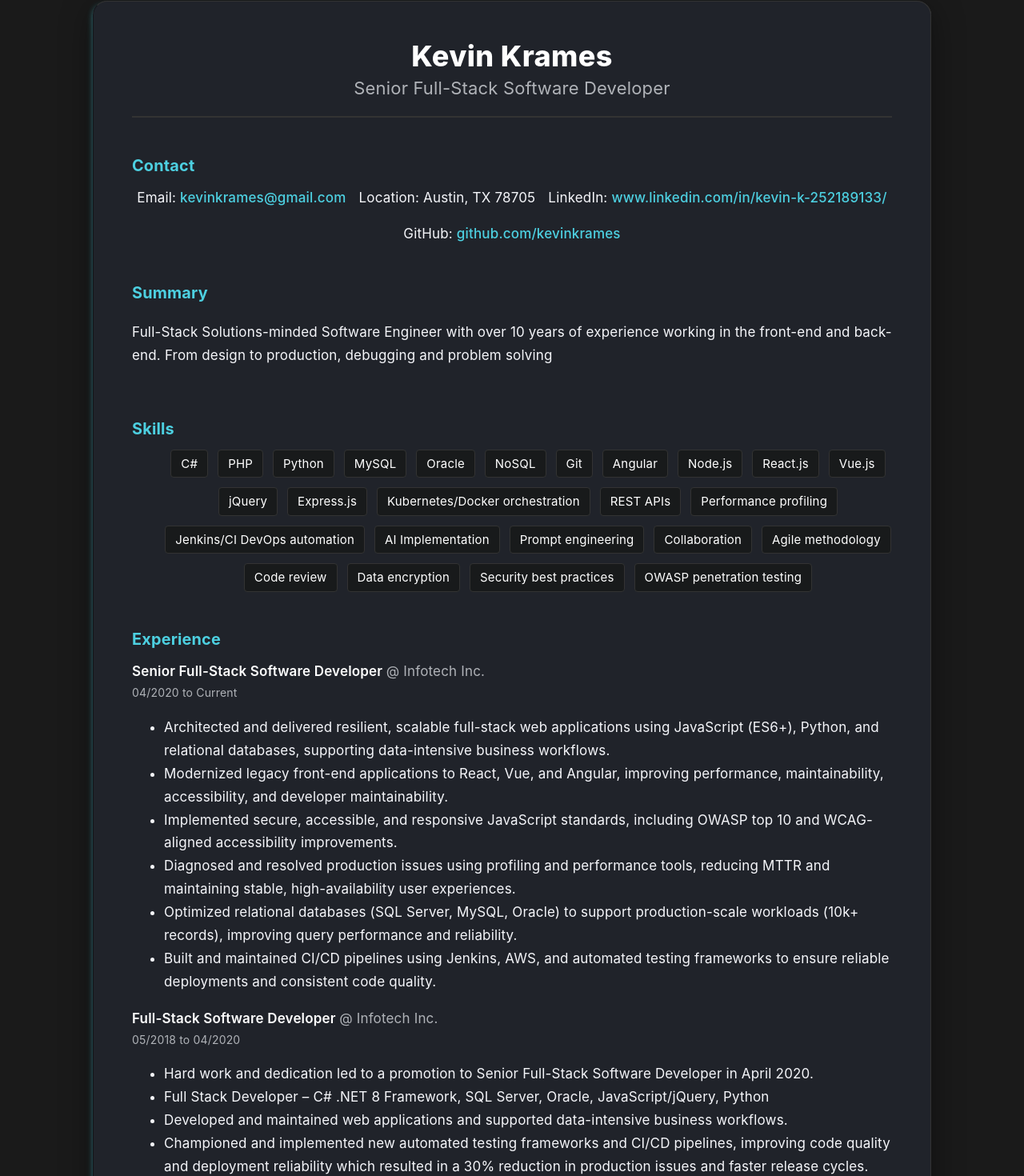
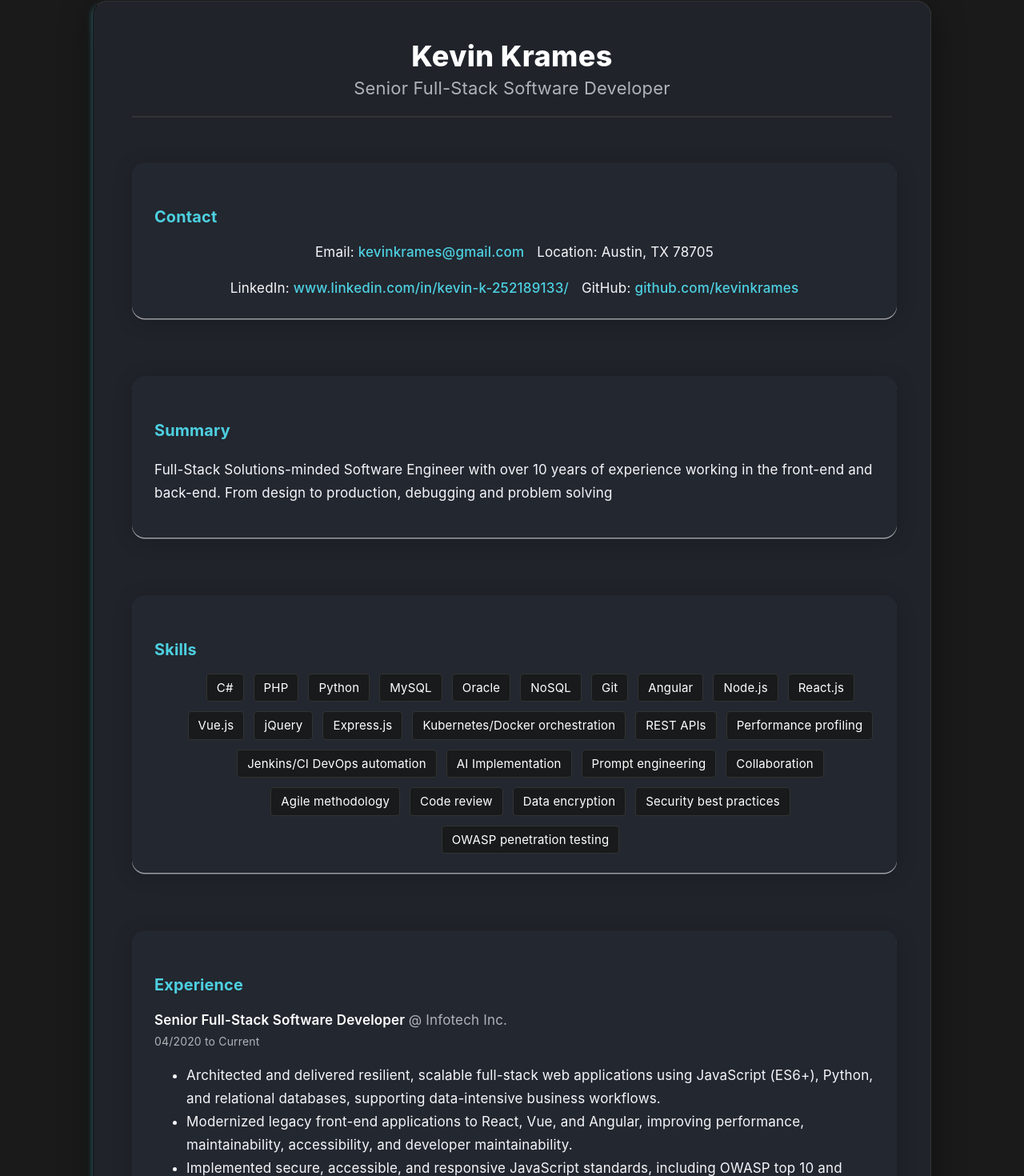
Before and after one commit to KevinKrames/KevinKrames, a React (Vite) app: page / in a window 1280 px wide. Shown: the part 168-1638 px from the top of the page at 80% size. Built offline with nearby package versions, Linux system fonts and the light colour scheme.

Commit message:
section resume

```diff
--- a/src/App.css
+++ b/src/App.css
@@ -524,16 +524,26 @@
 }
 
 /* Experience section */
-.resume-experience {
-  margin-bottom: 24px;
+/* Card/panel style for section separation */
+.resume-section-card {
+  background: var(--color-bg-panel);
+  border-radius: 16px;
+  box-shadow: 0 4px 24px 0 var(--color-panel-shadow-light), 0 1.5px 0 0 var(--color-accent-light);
+  padding: 32px 28px 24px 28px;
+  margin-bottom: 40px;
+  margin-top: 32px;
   width: 100%;
+  max-width: 900px;
+  margin-left: auto;
+  margin-right: auto;
+  transition: box-shadow 0.2s;
 }
-.resume-experience h3 {
-  margin-bottom: 8px;
+.resume-section-card h3 {
+  margin-bottom: 12px;
   color: var(--color-accent);
 }
 .experience-item {
-  margin-bottom: 16px;
+  margin-bottom: 20px;
   color: var(--color-accent);
 }
 .experience-role {
--- a/src/App.jsx
+++ b/src/App.jsx
@@ -109,7 +109,7 @@ function PanelRoutes() {
                     <h2>{data.title}</h2>
                   </header>
                   {/* Contact */}
-                  <section className="resume-contact">
+                  <section className="resume-contact resume-section-card">
                     <h3>Contact</h3>
                     <div className="contact-list">
                     <span>Email: <a href={`mailto:${data.contact.email}`}>{data.contact.email}</a></span>
@@ -119,12 +119,12 @@ function PanelRoutes() {
                   </div>
                 </section>
                 {/* Summary */}
-                <section className="resume-summary">
+                <section className="resume-summary resume-section-card">
                   <h3>Summary</h3>
                   <p>{data.summary}</p>
                 </section>
                 {/* Skills */}
-                <section className="resume-skills">
+                <section className="resume-skills resume-section-card">
                   <h3>Skills</h3>
                   <ul className="skills-list">
                     {data.skills.map(skill => (
@@ -133,7 +133,7 @@ function PanelRoutes() {
                   </ul>
                 </section>
                 {/* Experience */}
-                <section className="resume-experience">
+                <section className="resume-experience resume-section-card">
                   <h3>Experience</h3>
                   {data.experience.map((exp, idx) => (
                     <div key={idx} className="experience-item">
@@ -146,7 +146,7 @@ function PanelRoutes() {
                   ))}
                 </section>
                 {/* Education */}
-                <section className="resume-education">
+                <section className="resume-education resume-section-card">
                   <h3>Education</h3>
                   {data.education.map((edu, idx) => (
                     <div key={idx} className="education-item">
@@ -156,7 +156,7 @@ function PanelRoutes() {
                   ))}
                 </section>
                 {/* References */}
-                <section className="resume-references">
+                <section className="resume-references resume-section-card">
                   <h3>References</h3>
                   {data.references.map((ref, idx) => (
                     <div key={idx} className="reference-item">
```
